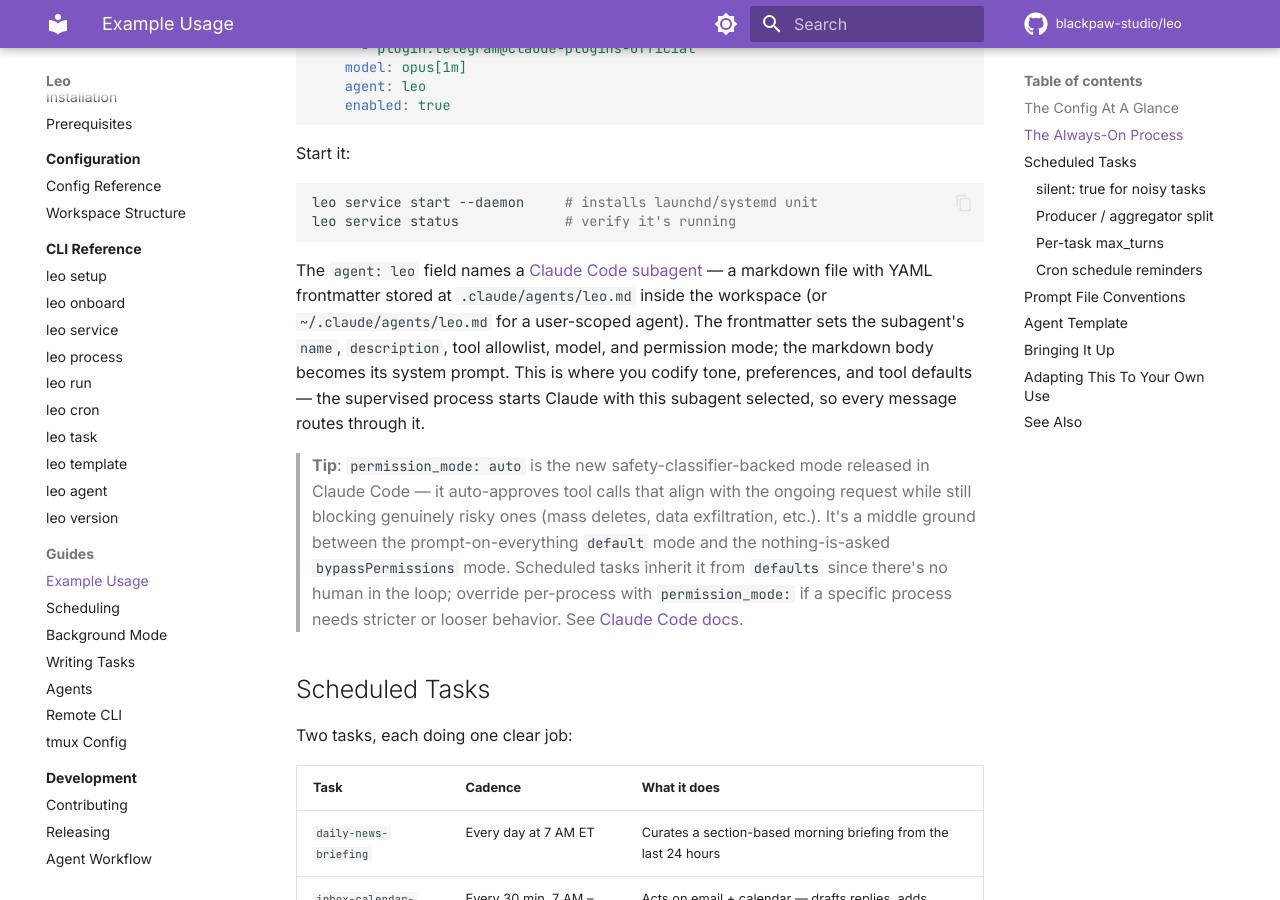
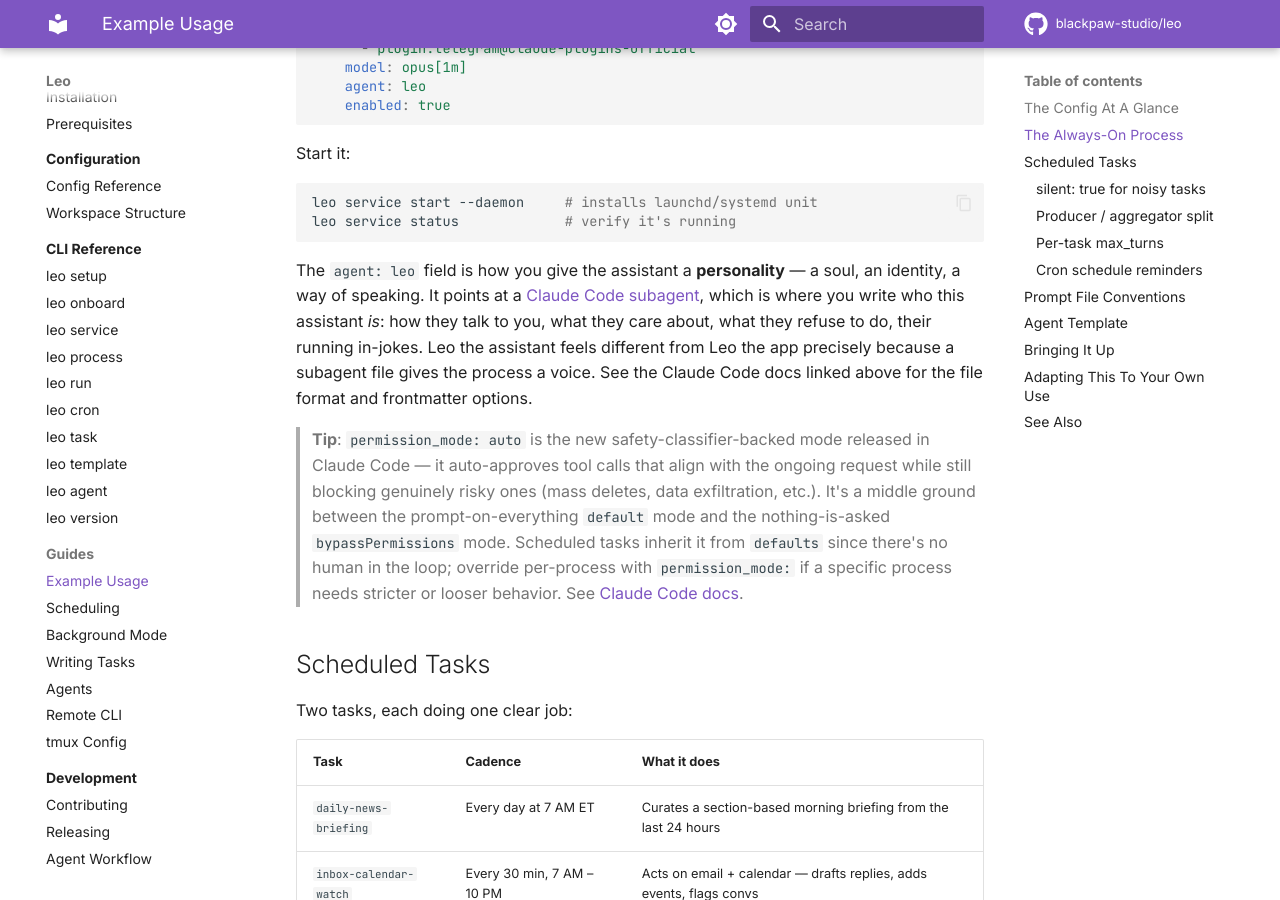
Before and after one commit to blackpaw-studio/leo, an MkDocs documentation site: the page built from docs/guides/example-usage.md, in a window 1280 px wide and 900 px high, scrolled down 1786 px. Built offline with MkDocs 1.6.1 and Material for MkDocs 9.7.7, drawn with Linux system fonts in a browser that asks for light colours; comment, search, counter and statistics services are not loaded.

Commit message:
docs(example-usage): reframe `agent:` as giving the assistant a personality
The previous prose read like API documentation — frontmatter fields,
system prompts, project vs user scope. That's all real, but it buries
the lede. The reason to point `agent:` at a subagent here is to give
the always-on process a *personality*: a soul, an identity, a voice.
Reframe the paragraph around that, and defer the syntax details to
the linked Claude Code docs.

````diff
--- a/docs/guides/example-usage.md
+++ b/docs/guides/example-usage.md
@@ -86,7 +86,7 @@ leo service start --daemon     # installs launchd/systemd unit
 leo service status             # verify it's running
 ```
 
-The `agent: leo` field names a [Claude Code subagent](https://code.claude.com/docs/en/sub-agents) — a markdown file with YAML frontmatter stored at `.claude/agents/leo.md` inside the workspace (or `~/.claude/agents/leo.md` for a user-scoped agent). The frontmatter sets the subagent's `name`, `description`, tool allowlist, model, and permission mode; the markdown body becomes its system prompt. This is where you codify tone, preferences, and tool defaults — the supervised process starts Claude with this subagent selected, so every message routes through it.
+The `agent: leo` field is how you give the assistant a **personality** — a soul, an identity, a way of speaking. It points at a [Claude Code subagent](https://code.claude.com/docs/en/sub-agents), which is where you write who this assistant *is*: how they talk to you, what they care about, what they refuse to do, their running in-jokes. Leo the assistant feels different from Leo the app precisely because a subagent file gives the process a voice. See the Claude Code docs linked above for the file format and frontmatter options.
 
 > **Tip**: `permission_mode: auto` is the new safety-classifier-backed mode released in Claude Code — it auto-approves tool calls that align with the ongoing request while still blocking genuinely risky ones (mass deletes, data exfiltration, etc.). It's a middle ground between the prompt-on-everything `default` mode and the nothing-is-asked `bypassPermissions` mode. Scheduled tasks inherit it from `defaults` since there's no human in the loop; override per-process with `permission_mode:` if a specific process needs stricter or looser behavior. See [Claude Code docs](https://code.claude.com/docs/en/permissions).
 
````
